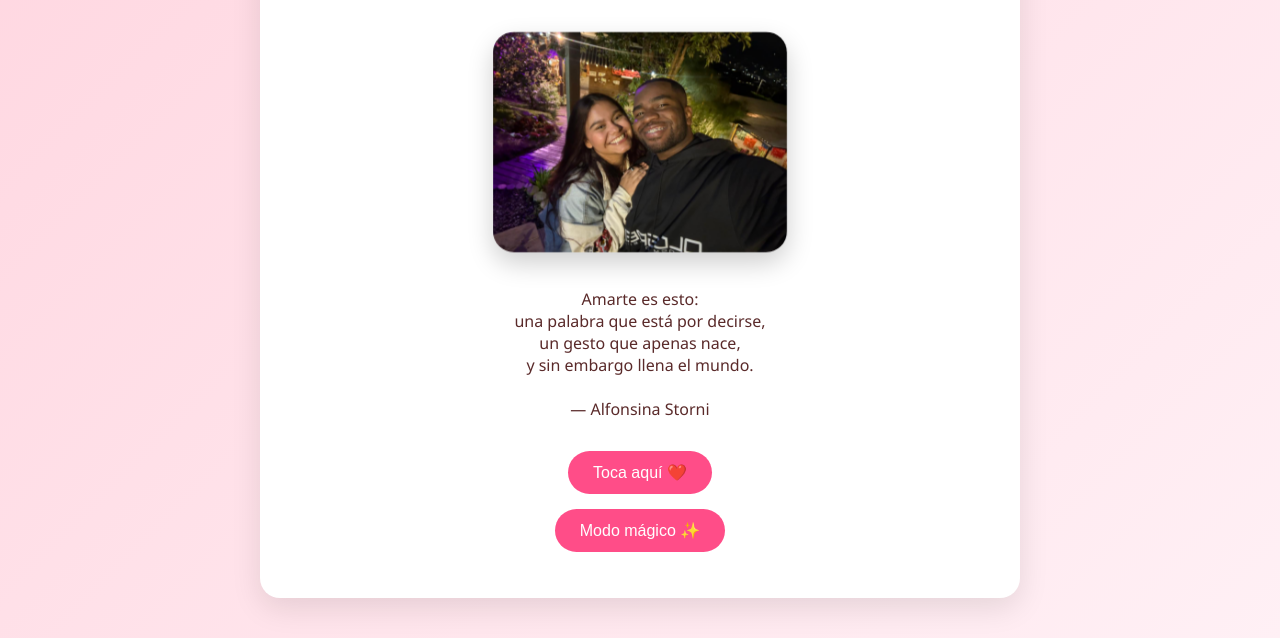
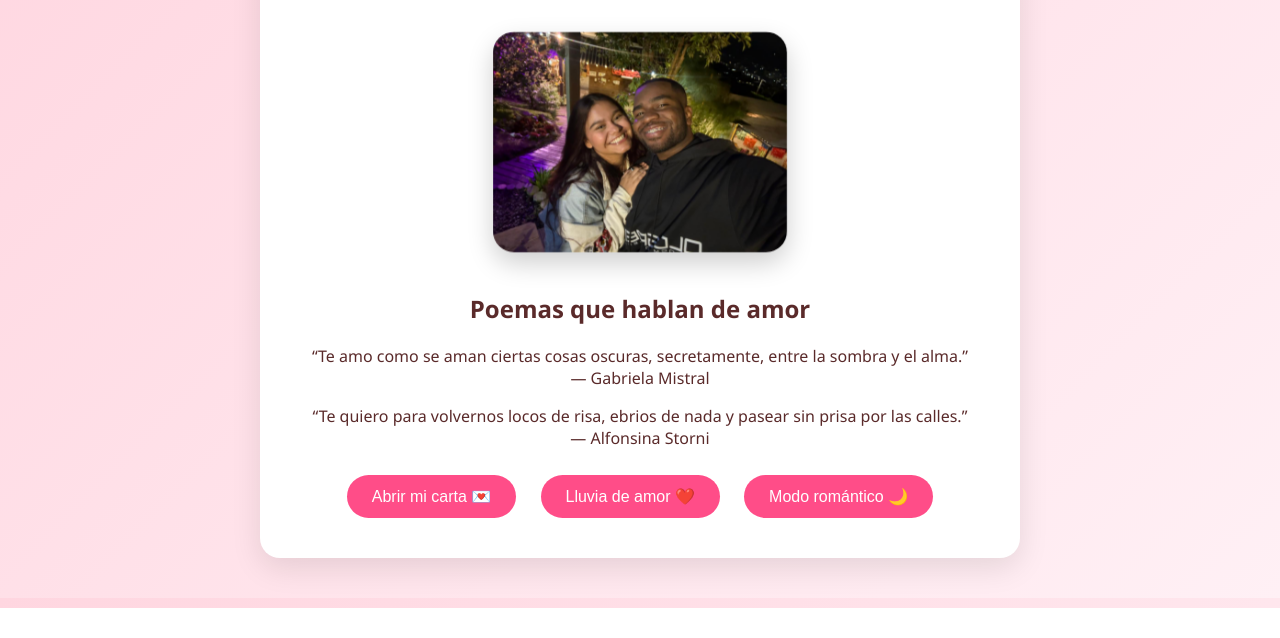
Before and after one commit to meyymartinez-dot/Joryi, a plain HTML site: page index.html in a window 1280 px wide. Shown: the part 192-830 px from the top of the page. After the commit the page ends 800 px from the top, so only its background shows below. Drawn offline with Linux system fonts and the light colour scheme.

Commit message:
index.html

```diff
--- a/index.html
+++ b/index.html
@@ -54,12 +54,16 @@ button{
   border-radius:30px;
   font-size:16px;
   cursor:pointer;
-  margin-top:15px;
+  margin:10px;
   transition:0.3s;
 }
 
 button:hover{
   transform:scale(1.1);
+}
+
+.hidden{
+  display:none;
 }
 
 @keyframes aparecer{
@@ -77,7 +81,7 @@ button:hover{
   position:fixed;
   color:#ff4d88;
   font-size:20px;
-  animation:subir 5s linear infinite;
+  animation:subir 5s linear forwards;
 }
 
 @keyframes subir{
@@ -95,49 +99,69 @@ button:hover{
 <h1>Para Nosotros 💖</h1>
 
 <h2>Nuestra historia</h2>
-
 <img src="Nosotros.jpg" alt="Nosotros">
 
+<h2>Poemas que hablan de amor</h2>
+
 <p>
-Amarte es esto:<br>
-una palabra que está por decirse,<br>
-un gesto que apenas nace,<br>
-y sin embargo llena el mundo.
-<br><br>
-— Alfonsina Storni
+“Te amo como se aman ciertas cosas oscuras,
+secretamente, entre la sombra y el alma.”
+<br>— Gabriela Mistral
 </p>
 
-<button onclick="mensaje()">Toca aquí ❤️</button>
-<br>
-<button onclick="modo()">Modo mágico ✨</button>
+<p>
+“Te quiero para volvernos locos de risa,
+ebrios de nada y pasear sin prisa por las calles.”
+<br>— Alfonsina Storni
+</p>
 
-<p id="sorpresa"></p>
+<button onclick="mostrarCarta()">Abrir mi carta 💌</button>
+<button onclick="lluvia()">Lluvia de amor ❤️</button>
+<button onclick="modo()">Modo romántico 🌙</button>
+
+<div id="carta" class="hidden">
+  <p>
+  Te elijo todos los días…<br><br>
+
+  Te elijo en la calma y en el ruido,<br>
+  en lo simple y en lo profundo.<br><br>
+
+  Hay una calidez en nuestro amor que me abraza incluso cuando no estás cerca.<br>
+  Una cercanía que no depende de la distancia.<br><br>
+
+  Contigo existe una conexión que no necesita explicarse,
+  solo sentirse.<br><br>
+
+  Gracias por existir en mi vida,
+  por ser hogar, compañía y ternura.<br><br>
+
+  Te elijo hoy, mañana y siempre. ❤️
+  </p>
+</div>
 
 </div>
 </div>
 
 <script>
-function mensaje(){
-  document.getElementById("sorpresa").innerHTML =
-  "Eres mi lugar favorito en el mundo 💞";
+function mostrarCarta(){
+  document.getElementById("carta").classList.toggle("hidden");
 }
 
 function modo(){
   document.body.classList.toggle("dark");
 }
 
-function corazones(){
-  const corazon = document.createElement("div");
-  corazon.className = "corazon";
-  corazon.innerHTML = "❤";
-  corazon.style.left = Math.random()*100 + "vw";
-  corazon.style.fontSize = (Math.random()*20+10)+"px";
-  document.body.appendChild(corazon);
-
-  setTimeout(()=>{corazon.remove();},5000);
+function lluvia(){
+  for(let i=0;i<25;i++){
+    let c=document.createElement("div");
+    c.className="corazon";
+    c.innerHTML="❤";
+    c.style.left=Math.random()*100+"vw";
+    c.style.fontSize=(Math.random()*20+10)+"px";
+    document.body.appendChild(c);
+    setTimeout(()=>c.remove(),5000);
+  }
 }
-
-setInterval(corazones,500);
 </script>
 
 </body>
```
